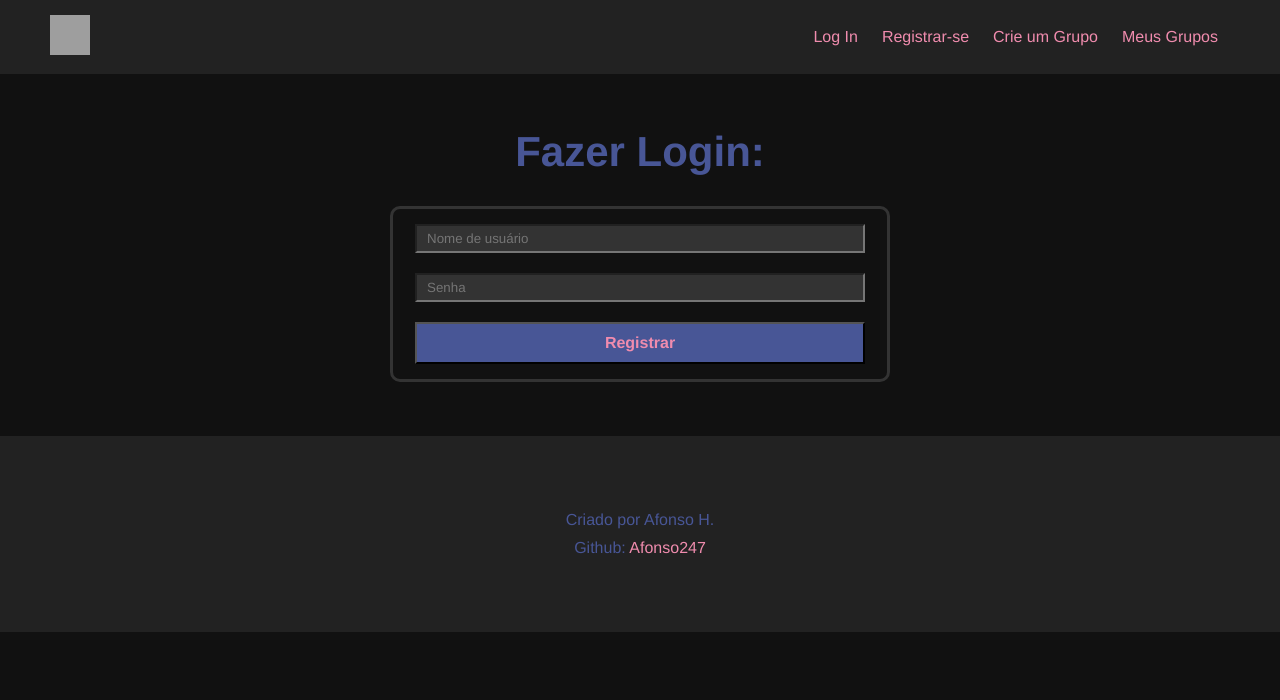
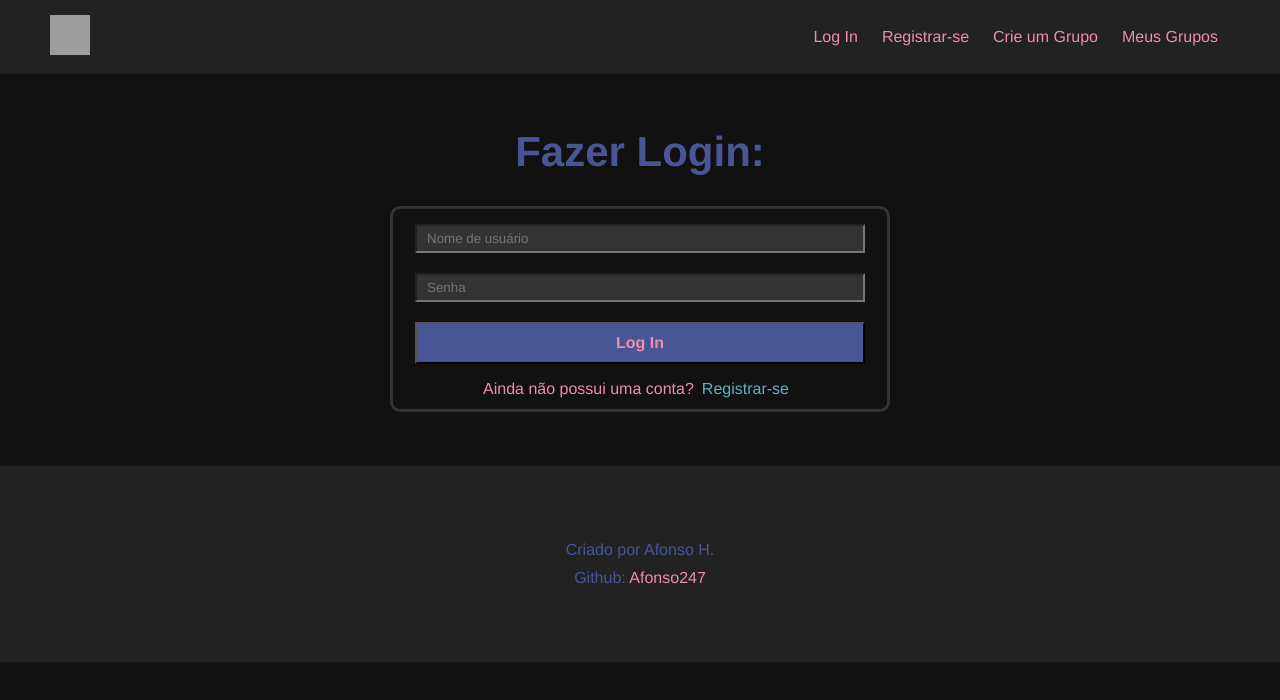
Before and after one commit to Afonso247/Vue-KCC, a Vue app: page /login in a window 1280 px wide. Shown: the top 700 px of the page. Built offline with nearby package versions, Linux system fonts and the light colour scheme; grey boxes are pictures that could not be loaded.

Commit message:
feat: links de "Ainda não possui uma conta?"

```diff
--- a/src/components/LogInPage.vue
+++ b/src/components/LogInPage.vue
@@ -3,7 +3,10 @@
       <form class="login-form" @submit.prevent="login">
         <input type="text" placeholder="Nome de usuário" v-model="username">
         <input type="password" placeholder="Senha" autocomplete="off" v-model="password">
-        <button type="submit" class="confirm-btn">Registrar</button>
+        <button type="submit" class="confirm-btn">Log In</button>
+        <div class="register-req">
+          <span>Ainda não possui uma conta?<router-link class="register-link" :to="{ name: 'register' }">Registrar-se</router-link></span>
+        </div>
       </form>
     </div>
   </template>
@@ -28,12 +31,11 @@ export default {
         })
 
         if (res.status === 200) {
-          console.log(localStorage.getItem('token'))
           this.$router.push({ name: 'personagens' })
         }
 
       } catch (error) {
-        console.log(error.response.data.message || 'Erro ao logar o usuário')
+        alert(error.response.data.message || 'Erro ao logar o usuário')
       }
     }
   }
@@ -58,6 +60,19 @@ export default {
     align-items: center;
     justify-content: center;
   }
+  .register-req, .register-link {
+    font-size: 16px;
+    text-align: center;
+    margin: 6px 8px;
+  }
+  .register-link {
+    color: #5eb1bf;
+    text-decoration: none;
+    transition: 0.4s;
+  }
+  .register-link:hover {
+    color: #fff;
+  }
   input, button {
     width: 450px;
     margin: 10px auto;
--- a/src/components/RegisterPage.vue
+++ b/src/components/RegisterPage.vue
@@ -5,6 +5,9 @@
         <input type="password" placeholder="Senha" autocomplete="off" v-model="password">
         <input type="password" placeholder="Confirmar senha" autocomplete="off" v-model="confirmPassword">
         <button type="submit" class="confirm-btn">Registrar</button>
+        <div class="login-req">
+          <span>Ja possui uma conta?<router-link class="login-link" :to="{ name: 'login' }">Log In</router-link></span>
+        </div>
       </form>
     </div>
   </template>
@@ -71,6 +74,19 @@ export default {
     align-items: center;
     justify-content: center;
   }
+  .login-req, .login-link {
+    font-size: 16px;
+    text-align: center;
+    margin: 6px 8px;
+  }
+  .login-link {
+    color: #5eb1bf;
+    text-decoration: none;
+    transition: 0.4s;
+  }
+  .login-link:hover {
+    color: #fff;
+  }
   input, button {
     width: 450px;
     margin: 10px auto;
```
